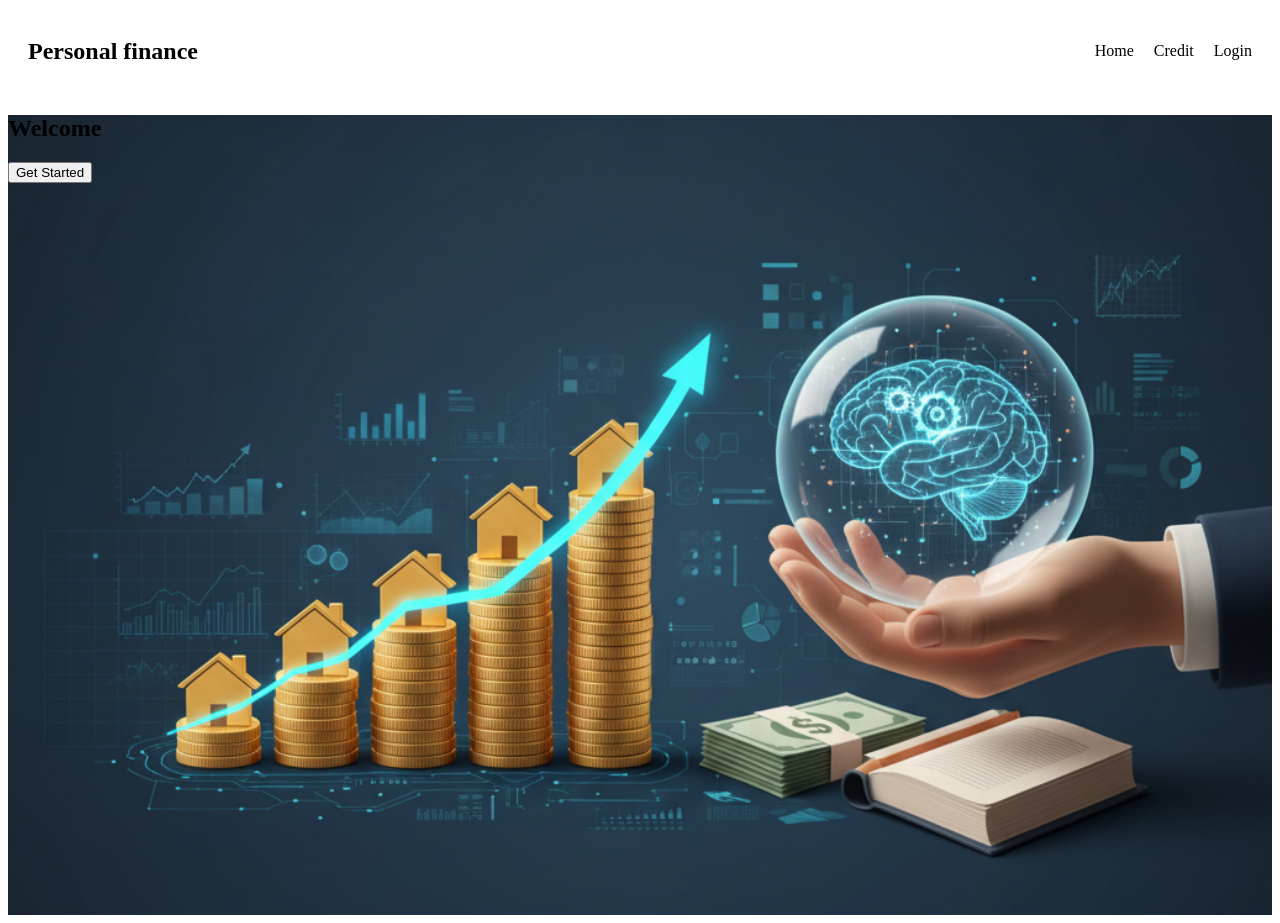
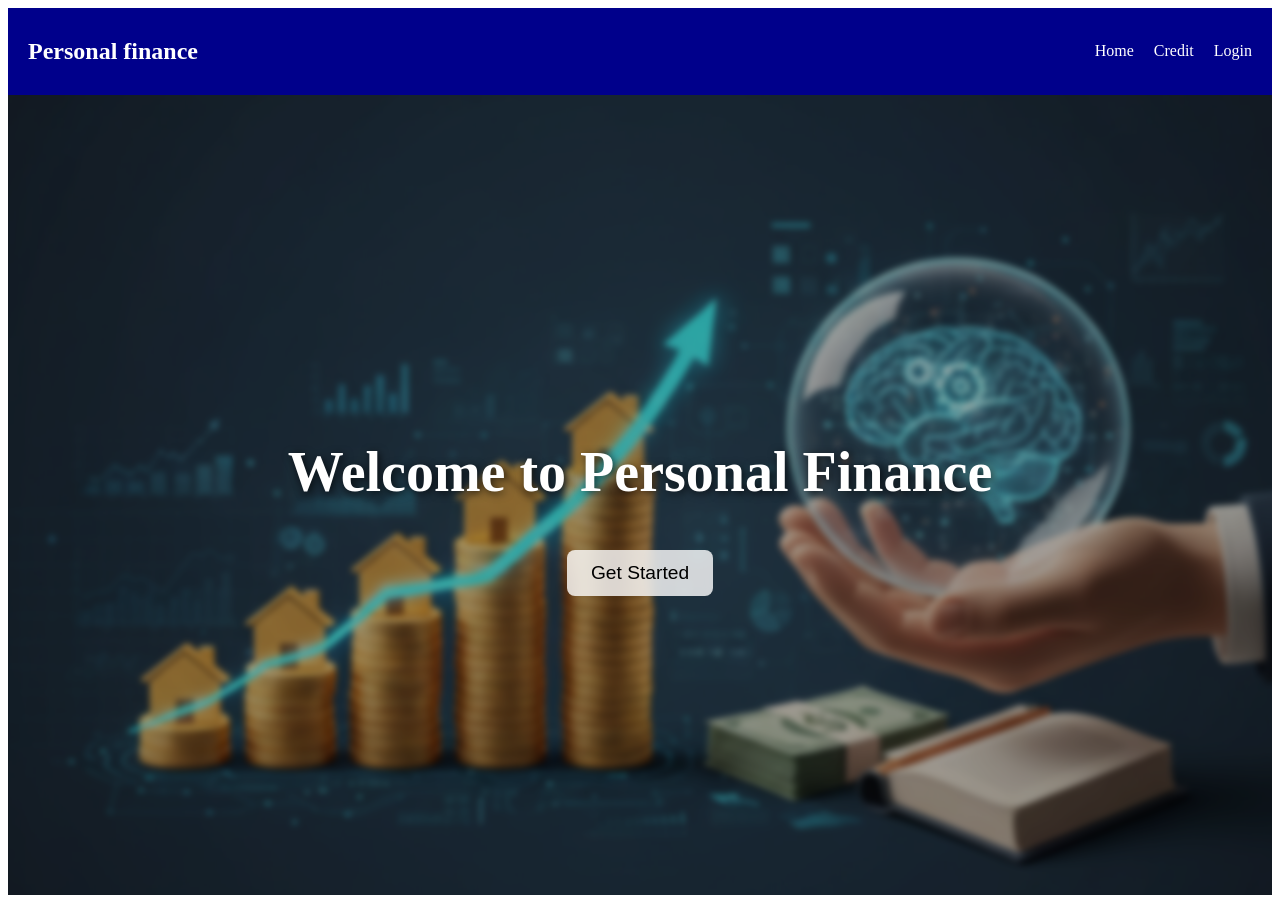
Before and after one commit to AnuragEnnippissery/FinanceTracker-frontend, a React (Vite) app: page / in a window 1280 px wide. Built offline with nearby package versions, Linux system fonts and the light colour scheme.

Commit message:
added css for home page and navbar

```diff
--- a/src/components/header/navbar.css
+++ b/src/components/header/navbar.css
@@ -3,6 +3,14 @@
   justify-content: space-between;
   align-items: center; /* also centers vertically */
   padding: 10px 20px;
+  background-color: darkblue;
+}
+.container h2{
+  color: white;
+}
+.container h2:hover{
+  color: #ffdd8a; /* soft golden hover — matches your finance theme */
+  transition: 0.2s;
 }
 
 /* Remove default ul styling */
@@ -24,6 +32,10 @@
 /* Optional: link styling */
 .menu-btn a {
   text-decoration: none;
-  color: black;
+  color: white;
   font-weight: 500;
 }
+.menu-btn a:hover {
+  color: #ffdd8a; /* soft golden hover — matches your finance theme */
+  transition: 0.2s;
+}
--- a/src/components/home/home.css
+++ b/src/components/home/home.css
@@ -1,7 +1,62 @@
-/* Home.css */
 .main-div {
+  position: relative;
   height: 100vh;
+  display: flex;
+  flex-direction: column;
+  justify-content: center;
+  align-items: center;
+  overflow: hidden;
+}
+
+/* Blurred image layer */
+.main-div::before {
+  content: "";
+  position: absolute;
+  inset: 0;
   background-image: url("../../assets/bg-finance-tracker.png");
   background-size: cover;
   background-position: center;
+  filter: blur(3px);
+  transform: scale(1.08);
+  z-index: -2;
 }
+
+/* dark gradient overlay */
+.main-div::after {
+  content: "";
+  position: absolute;
+  inset: 0;
+  background: rgba(0, 0, 0, 0.35);
+  z-index: -1;
+}
+
+.main-div h2 {
+  color: #fff;
+  font-size: 3.5rem;
+  text-shadow: 2px 2px 8px rgba(0,0,0,0.7);
+}
+
+.main-div button {
+  padding: 12px 24px;
+  font-size: 1.2rem;
+  border: none;
+  border-radius: 8px;
+  cursor: pointer;
+  background: rgba(255,255,255,0.8);
+  backdrop-filter: blur(5px);
+  transition: 0.2s;
+}
+
+.main-div button:hover {
+  background: rgba(255,255,255,1);
+  transform: translateY(-3px);
+}
+@media (max-width: 768px) {
+  .main-div h2 {
+    font-size: 2.2rem;
+  }
+  .main-div button {
+    font-size: 1rem;
+    padding: 10px 18px;
+  }
+}
--- a/src/components/home/home.jsx
+++ b/src/components/home/home.jsx
@@ -3,7 +3,7 @@ function Home(){
     return(
         <>
         <div className="main-div">
-             <h2>Welcome</h2>
+             <h2>Welcome to Personal Finance</h2>
              <button>Get Started</button>
         </div>
 
```
